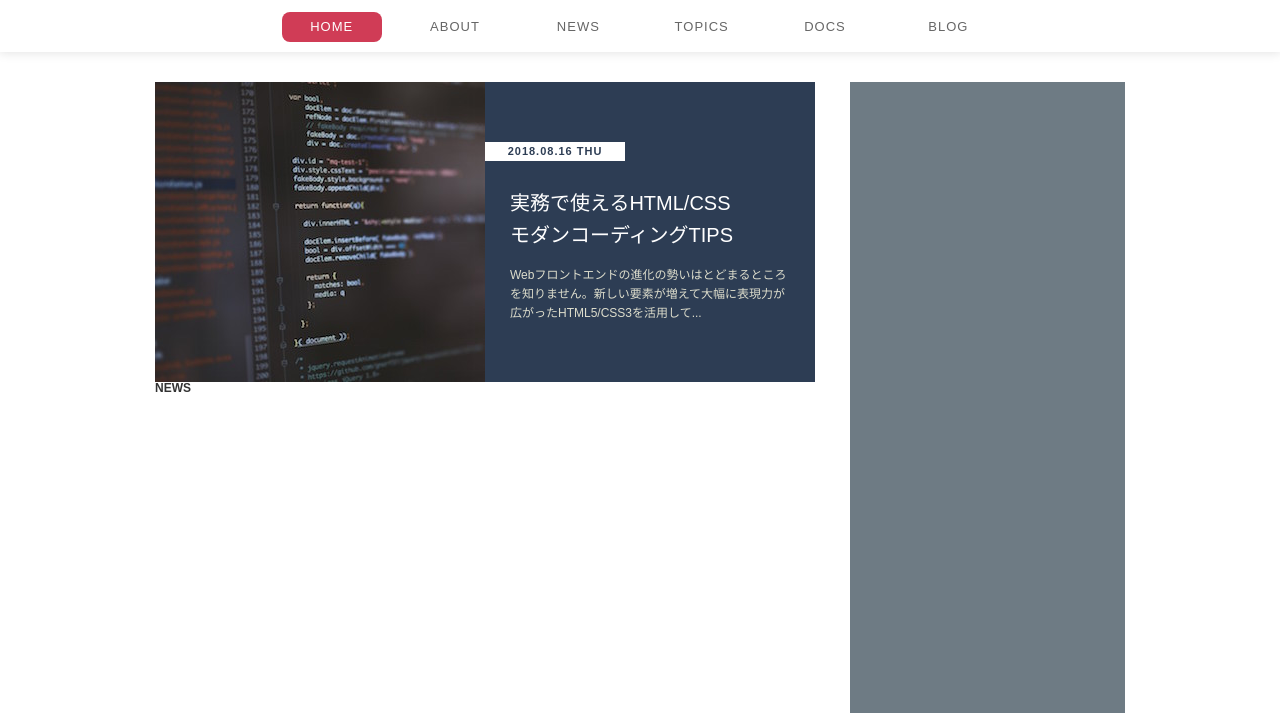
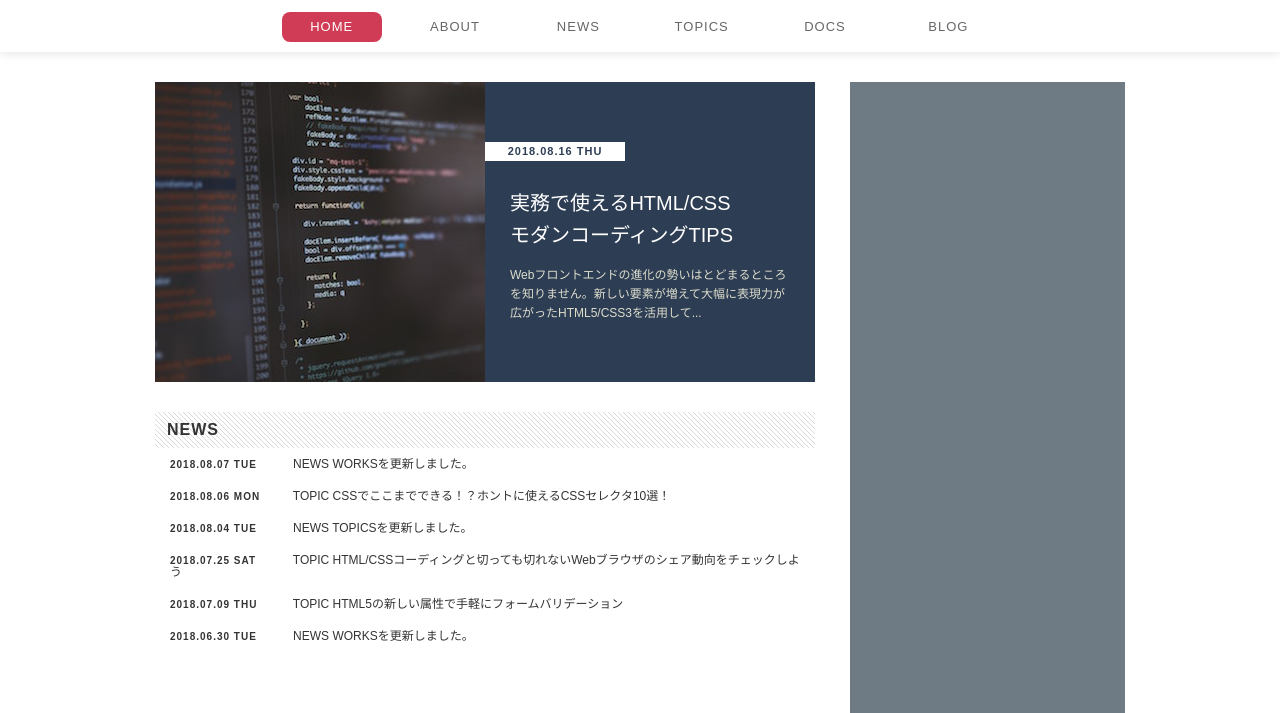
Before and after one commit to ryamakuchi/html5-css3-modern-coding, a website: page my-standard-layout-scss/src/index.html in a window 1280 px wide. Shown: the part 87-800 px from the top of the page. Drawn offline with nearby package versions, Linux system fonts and the light colour scheme; files that its build step writes are made by us from their sources; files whose address does not match are found by name.

Commit message:
timeのCSSを書いた

```diff
--- a/my-standard-layout-scss/src/index.html
+++ b/my-standard-layout-scss/src/index.html
@@ -32,10 +32,51 @@
                         <time class="date" datetime="2018-08-16">2018.08.16 THU</time>
                     </div>
                 </a>
-                <h2 class="title">NEWS</h2>
-                <div class="news">
-
-                </div>
+                <h2 class="heading">NEWS</h2>
+                <ul class="scroll-list">
+                    <li class="scroll-item">
+                        <a href="#">
+                            <time class="date" datetime="2018-08-07">2018.08.07 TUE</time>
+                            <span class="category news">NEWS</span>
+                            <span class="title">WORKSを更新しました。</span>
+                        </a>
+                    </li>
+                    <li class="scroll-item">
+                        <a href="#">
+                            <time class="date" datetime="2018-08-06">2018.08.06 MON</time>
+                            <span class="category">TOPIC</span>
+                            <span class="title">CSSでここまでできる！？ホントに使えるCSSセレクタ10選！</span>
+                        </a>
+                    </li>
+                    <li class="scroll-item">
+                        <a href="#">
+                            <time class="date" datetime="2018-08-04">2018.08.04 TUE</time>
+                            <span class="category news">NEWS</span>
+                            <span class="title">TOPICSを更新しました。</span>
+                        </a>
+                    </li>
+                    <li class="scroll-item">
+                        <a href="#">
+                            <time class="date" datetime="2018-07-25">2018.07.25 SAT</time>
+                            <span class="category">TOPIC</span>
+                            <span class="title">HTML/CSSコーディングと切っても切れないWebブラウザのシェア動向をチェックしよう</span>
+                        </a>
+                    </li>
+                    <li class="scroll-item">
+                        <a href="#">
+                            <time class="date" datetime="2018-07-09">2018.07.09 THU</time>
+                            <span class="category">TOPIC</span>
+                            <span class="title">HTML5の新しい属性で手軽にフォームバリデーション</span>
+                        </a>
+                    </li>
+                    <li class="scroll-item">
+                        <a href="#">
+                            <time class="date" datetime="2018-06-30">2018.06.30 TUE</time>
+                            <span class="category news">NEWS</span>
+                            <span class="title">WORKSを更新しました。</span>
+                        </a>
+                    </li>
+                </ul>
                 <h2 class="hidden">ARTICLES</h2>
                 <div class="articles">
 
--- /dev/null
+++ b/my-standard-layout-scss/src/scss/layout/_components.scss
@@ -0,0 +1,6 @@
+.heading {
+  background: url("../../images/bg-slash.gif");
+  font-size: 1.6rem;
+  letter-spacing: 1px;
+  padding: 10px 12px;
+}
--- a/my-standard-layout-scss/src/scss/layout/_main.scss
+++ b/my-standard-layout-scss/src/scss/layout/_main.scss
@@ -9,6 +9,7 @@
       display: block;
       height: $hot-topic-height;
       width: 100%;
+      margin-bottom: 30px;
 
       .content {
         position: relative;
@@ -44,6 +45,25 @@
         }
       }
     }
+
+    .scroll-list {
+      overflow-y: auto;
+      max-height: 220px; // お手本チラ見した
+
+      .scroll-item a {
+        display: block;
+        padding: 10px 15px; // お手本チラ見した
+        color: $text-color;
+
+        .date {
+          display: inline-block;
+          width: 19%; // お手本チラ見した
+          font-weight: bold;
+          font-size: 1.0rem; // お手本チラ見した
+          letter-spacing: $letter-spacing;
+        }
+      }
+    }
   }
 
   .sidemenu {
--- a/my-standard-layout-scss/src/scss/main.scss
+++ b/my-standard-layout-scss/src/scss/main.scss
@@ -13,3 +13,5 @@
 @import "layout/footer";
 
 @import "layout/main";
+
+@import "layout/components";
```
